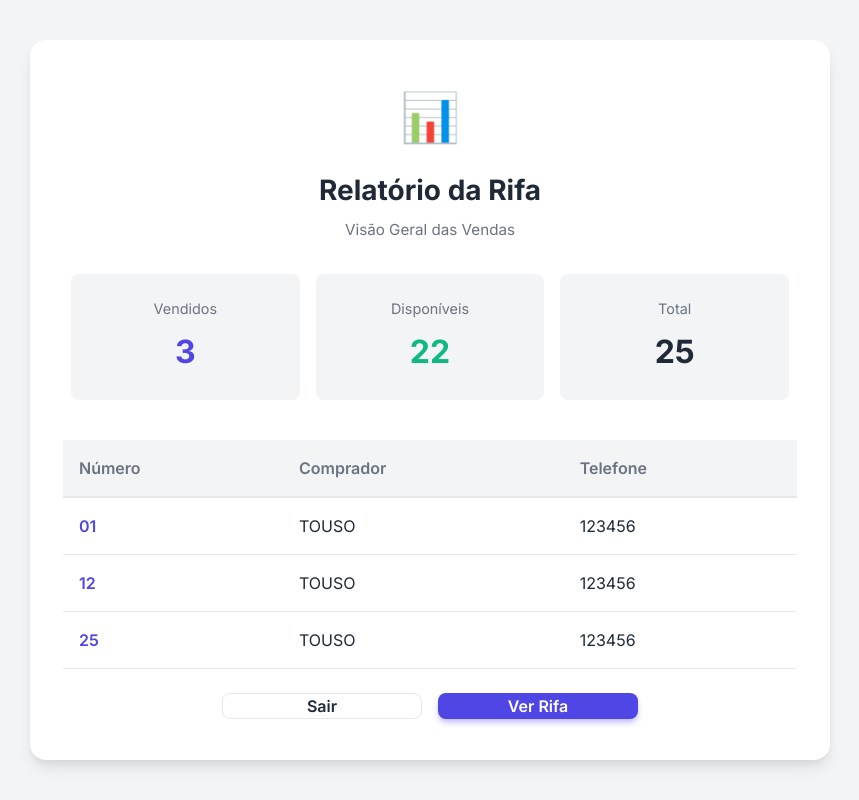
After one commit to tiagotouso/rifa_digital, a Flask app: page /admin/relatorio in a window 1280 px wide. The commit adds this page. Shown: the whole page, without its empty margins (210-1069 px from the left). Run offline with Flask 3, Linux system fonts and the light colour scheme; the visitor is signed in with stand-in values (Sample User, id 1); data comes from the database, SQL or seed files in the repository; both versions use the stored data as it was after the commit.

Commit message:
correcao

```diff
--- a/app.py
+++ b/app.py
@@ -139,6 +139,45 @@ def obrigado():
     return render_template("obrigado.html")
 
 # -----------------------------
+# 🔐 Admin Auth
+# -----------------------------
+@app.route("/admin", methods=["GET", "POST"])
+def admin_login():
+    erro = None
+    if request.method == "POST":
+        username = request.form.get("username")
+        password = request.form.get("password")
+        if username == "TOUSO" and password == "#Cat2017":
+            session["admin_logged_in"] = True
+            return redirect(url_for("admin_relatorio"))
+        else:
+            erro = "Credenciais inválidas."
+
+    return render_template("admin_login.html", erro=erro)
+
+@app.route("/admin/relatorio")
+def admin_relatorio():
+    if not session.get("admin_logged_in"):
+        return redirect(url_for("admin_login"))
+
+    conn = sqlite3.connect(DB)
+    c = conn.cursor()
+    c.execute("SELECT id, nome, telefone, numero FROM rifa ORDER BY numero ASC")
+    rifas = c.fetchall()
+
+    vendidos = len(rifas)
+    total_numeros = 25
+    disponiveis = max(0, total_numeros - vendidos)
+    conn.close()
+
+    return render_template("admin_relatorio.html", rifas=rifas, vendidos=vendidos, disponiveis=disponiveis, total=total_numeros)
+
+@app.route("/admin/logout")
+def admin_logout():
+    session.pop("admin_logged_in", None)
+    return redirect(url_for("admin_login"))
+
+# -----------------------------
 # 🌐 Configuração de Base Path / Proxy Reverso (/rifa)
 # -----------------------------
 from werkzeug.middleware.proxy_fix import ProxyFix
--- /dev/null
+++ b/templates/admin_relatorio.html
@@ -0,0 +1,64 @@
+{% extends 'base.html' %}
+
+{% block content %}
+<style>
+    /* Expande o container principal para a tabela caber melhor */
+    .container {
+        max-width: 800px !important;
+    }
+    .text-primary { color: var(--primary); }
+</style>
+
+<div class="card">
+    <div class="text-center">
+        <span class="icon-header">📊</span>
+        <h2>Relatório da Rifa</h2>
+        <p class="subtitle">Visão Geral das Vendas</p>
+    </div>
+
+    <div class="stats-container mb-4 d-flex justify-content-between">
+        <div class="stat-box text-center" style="background: #F3F4F6; padding: 1.5rem 1rem; border-radius: var(--radius-md); flex: 1; margin: 0 0.5rem;">
+            <p class="text-muted mb-2">Vendidos</p>
+            <h3 class="text-primary" style="font-size: 2rem;">{{ vendidos }}</h3>
+        </div>
+        <div class="stat-box text-center" style="background: #F3F4F6; padding: 1.5rem 1rem; border-radius: var(--radius-md); flex: 1; margin: 0 0.5rem;">
+            <p class="text-muted mb-2">Disponíveis</p>
+            <h3 class="text-success" style="font-size: 2rem;">{{ disponiveis }}</h3>
+        </div>
+        <div class="stat-box text-center" style="background: #F3F4F6; padding: 1.5rem 1rem; border-radius: var(--radius-md); flex: 1; margin: 0 0.5rem;">
+            <p class="text-muted mb-2">Total</p>
+            <h3 class="text-main" style="font-size: 2rem;">{{ total }}</h3>
+        </div>
+    </div>
+
+    <div class="table-responsive" style="overflow-x: auto;">
+        <table class="table" style="width: 100%; border-collapse: collapse; margin-top: 1rem; text-align: left;">
+            <thead>
+                <tr style="background-color: var(--bg-page); border-bottom: 2px solid var(--border);">
+                    <th style="padding: 1rem; color: var(--text-muted); font-weight: 600;">Número</th>
+                    <th style="padding: 1rem; color: var(--text-muted); font-weight: 600;">Comprador</th>
+                    <th style="padding: 1rem; color: var(--text-muted); font-weight: 600;">Telefone</th>
+                </tr>
+            </thead>
+            <tbody>
+                {% for item in rifas %}
+                <tr style="border-bottom: 1px solid var(--border);">
+                    <td style="padding: 1rem; font-weight: 600; color: var(--primary);">{{ "%02d"|format(item[3]) }}</td>
+                    <td style="padding: 1rem;">{{ item[1] }}</td>
+                    <td style="padding: 1rem;">{{ item[2] }}</td>
+                </tr>
+                {% else %}
+                <tr>
+                    <td colspan="3" class="text-center text-muted" style="padding: 2rem;">Nenhuma rifa vendida ainda.</td>
+                </tr>
+                {% endfor %}
+            </tbody>
+        </table>
+    </div>
+
+    <div class="text-center mt-4 d-flex" style="gap: 1rem; justify-content: center;">
+        <a href="{{ url_for('admin_logout') }}" class="btn btn-outline" style="text-decoration: none; flex: 1; max-width: 200px;">Sair</a>
+        <a href="{{ url_for('index') }}" class="btn btn-primary" style="text-decoration: none; flex: 1; max-width: 200px;">Ver Rifa</a>
+    </div>
+</div>
+{% endblock %}
--- a/templates/pagamento.html
+++ b/templates/pagamento.html
@@ -25,7 +25,7 @@
     </div>
 
     <form method="post" class="mt-4">
-        <button type="submit" class="btn btn-success btn-block btn-lg">Clique aqui para registrar o jogo
+        <button type="submit" class="btn btn-success btn-block btn-lg">Clique aqui para SALVAR o números escolhidos
             ✅</button>
     </form>
 </div>
```
Also changed, not shown: templates/admin_login.html (added, +36 -0 lines), data/database.db (added).
